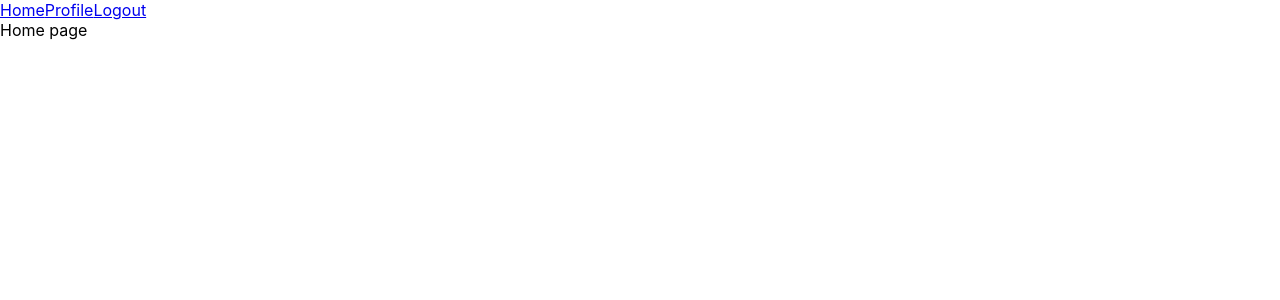
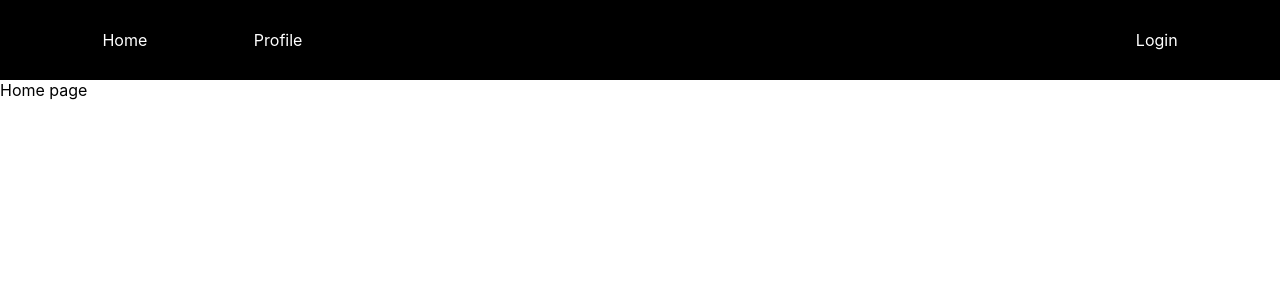
Before and after one commit to elinordin/space-finder-frontend, a React (Create React App) app: page / in a window 1280 px wide. Shown: the top 300 px of the page. Built offline with nearby package versions, Linux system fonts and the light colour scheme.

Commit message:
add a little styling to nav

```diff
--- a/src/components/Nav.tsx
+++ b/src/components/Nav.tsx
@@ -4,14 +4,35 @@ import { Link } from 'react-router-dom'
 
 interface NavProps {user: User | undefined}
 
+const styles = {
+    nav: {
+        backgroundColor: 'black',
+        color: 'white',
+        padding: '30px 8%',
+        display: 'flex',
+        justifyContent: 'space-between'
+    },
+    left: {
+        width: '200px',
+        display: 'flex',
+        justifyContent: 'space-between'
+    },
+    link: {
+        textDecoration: 'none',
+        color: 'white',
+    }
+}
+
 export default class Nav extends React.Component<NavProps> {
 
     render() {
         return (
-            <nav>
-                <Link to='/'>Home</Link>
-                <Link to='/profile'>Profile</Link>
-                <Link to="/login">{this.props.user? 'Login' : 'Logout'}</Link>
+            <nav style={styles.nav}>
+                <div style={styles.left}>
+                    <Link to='/' style={styles.link}>Home</Link>
+                    <Link to='/profile' style={styles.link}>Profile</Link>
+                </div>
+                <Link to='/login' style={styles.link}>{this.props.user? 'Logout' : 'Login'}</Link>
             </nav>
         )
     }
```
